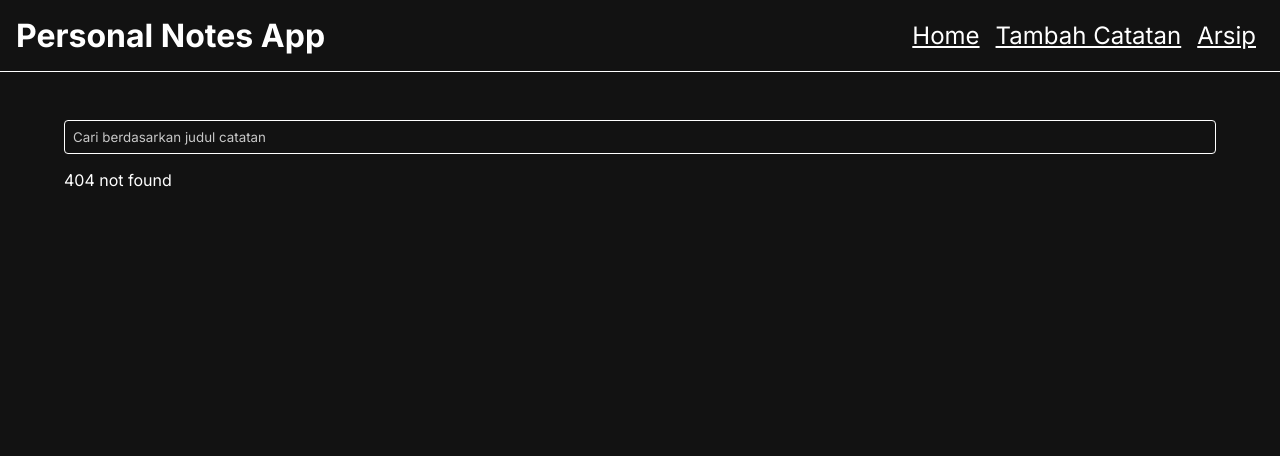
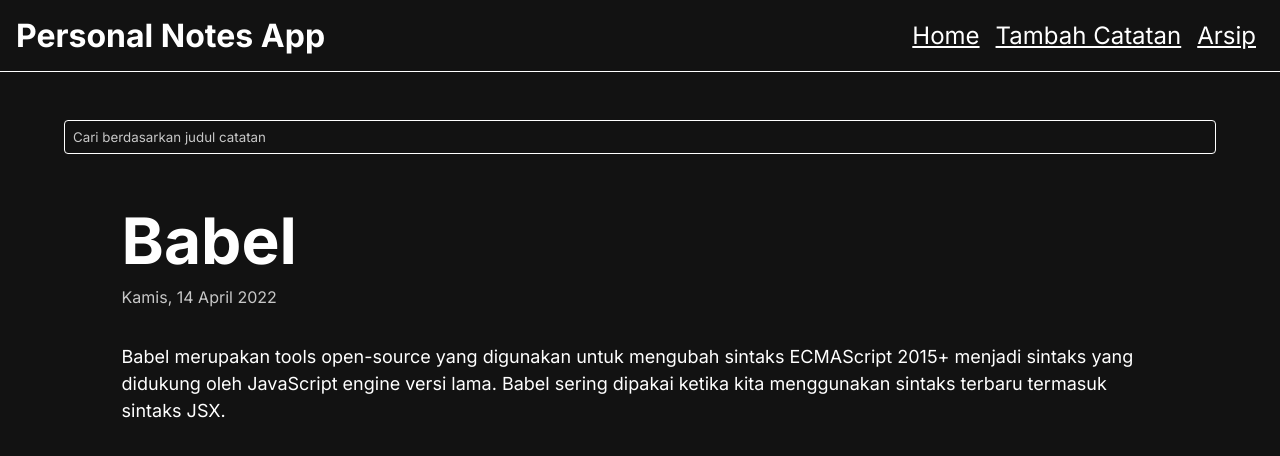
Before and after one commit to Aguuung19/personal-notes-app-starter, a React (Vite) app: page /notes/1 in a window 1280 px wide. Before the commit this address had no page. Shown: the top 456 px of the page. Built offline with nearby package versions, Linux system fonts and the light colour scheme.

Commit message:
detail note

```diff
--- a/package.json
+++ b/package.json
@@ -9,6 +9,7 @@
     "preview": "vite preview"
   },
   "dependencies": {
+    "html-react-parser": "^5.2.2",
     "prop-types": "^15.8.1",
     "react": "^18.2.0",
     "react-dom": "^18.2.0",
--- a/src/App.jsx
+++ b/src/App.jsx
@@ -4,6 +4,7 @@ import SearchBar from "./components/SearchBar";
 import HomePage from "./pages/HomePage";
 import ArchivePage from "./pages/ArchivePage";
 import AddNotePage from "./pages/AddNotePage";
+import DetailPageWrapper from "./pages/DetailPage";
 import InvalidURl from "./pages/404";
 import { Routes, Route, useSearchParams } from 'react-router-dom';
 import { getAllNotes } from "./utils/local-data";
@@ -111,6 +112,10 @@ class App extends React.Component {
               }
             />
             <Route
+              path="/notes/:id"
+              element={<DetailPageWrapper />}
+            />
+            <Route
               path="/archieved"
               element={
                 <ArchivePage
--- a/src/components/InputNoteForm.jsx
+++ b/src/components/InputNoteForm.jsx
@@ -11,7 +11,7 @@ class InputNoteForm extends React.Component {
     };
 
     this.onTitleChangeHandler = this.onTitleChangeHandler.bind(this);
-    this.onBodyChangeHandler = this.onBodyChangeHandler.bind(this);
+    this.onBodyInputHandler = this.onBodyInputHandler.bind(this);
     this.onSubmitHandler = this.onSubmitHandler.bind(this);
   }
 
@@ -19,8 +19,8 @@ class InputNoteForm extends React.Component {
     this.setState({ title: event.target.value });
   }
 
-  onBodyChangeHandler(event) {
-    this.setState({ body: event.target.value });
+  onBodyInputHandler(event) {
+    this.setState({ body: event.target.innerHTML });
   }
 
   onSubmitHandler(event) {
@@ -44,14 +44,15 @@ class InputNoteForm extends React.Component {
             onChange={this.onTitleChangeHandler}
             required
           />
-          <textarea
+          <div
             className="add-new-page__input__body"
-            placeholder="Isi Catatan"
-            value={this.state.body}
-            onChange={this.onBodyChangeHandler}
-            required
-          />
-          <button className="add-new-page__action" type="submit">Tambah</button>
+            data-placeholder="Isi Catatan"
+            contentEditable
+            onInput={this.onBodyInputHandler}
+          ></div>
+          <button className="add-new-page__action" type="submit">
+            Tambah
+          </button>
         </form>
       </section>
     );
--- a/src/components/NoteItem.jsx
+++ b/src/components/NoteItem.jsx
@@ -7,7 +7,7 @@ import ArchiveButton from "./ArchiveButton";
 function NoteItem({ title, body, createdAt, id, onDelete, archived, onArchive }) {
     return (
       <section className="note-item">
-        <NoteItemBody title={title} body={body} createdAt={createdAt} />
+        <NoteItemBody id={id} title={title} body={body} createdAt={createdAt} />
         <div className="note-item__action">
           <div className="action">
             <DeleteButton
--- a/src/components/NoteItemBody.jsx
+++ b/src/components/NoteItemBody.jsx
@@ -1,18 +1,25 @@
 import React from "react";
 import PropTypes from "prop-types";
+import { Link } from 'react-router-dom'
 import { showFormattedDate } from "../utils";
+import parser from 'html-react-parser';
 
-function NoteItemBody({ title, body, createdAt }) {
+function NoteItemBody({ id, title, body, createdAt }) {
     return (
-        <div className="note-item__content">
-            <h3 className="note-item__title">{title}</h3>
-            <p className="note-item__createdAt">{showFormattedDate(createdAt)}</p>
-            <p className="note-item__body">{body}</p>
-        </div>
+      <div className="note-item__content">
+        <h3 className="note-item__title">
+                <Link to={`/notes/${id}`}>
+            {title}
+          </Link>
+        </h3>
+        <p className="note-item__createdAt">{showFormattedDate(createdAt)}</p>
+        <div className="note-item__body">{parser(body)}</div>
+      </div>
     );
 }
 
 NoteItemBody.propTypes = {
+    id: PropTypes.number.isRequired,
     title: PropTypes.string.isRequired,
     body: PropTypes.string.isRequired,
     createdAt: PropTypes.string.isRequired,
--- /dev/null
+++ b/src/components/NoteItemDetail.jsx
@@ -0,0 +1,21 @@
+import React from "react";
+import PropTypes from "prop-types";
+import { showFormattedDate } from "../utils";
+
+function NoteItemDetail({ title, body, createdAt }) {
+    return (
+        <div className="detail-page">
+            <h2 className="detail-page__title">{title}</h2>
+            <p className="detail-page__createdAt">{showFormattedDate(createdAt)}</p>
+            <p className="detail-page__body">{ body }</p>
+      </div>
+    );
+}
+
+NoteItemDetail.propTypes = {
+     title: PropTypes.string.isRequired,
+        body: PropTypes.string.isRequired,
+        createdAt: PropTypes.string.isRequired,
+}
+
+export default NoteItemDetail;
--- /dev/null
+++ b/src/pages/DetailPage.jsx
@@ -0,0 +1,37 @@
+import React from "react";
+import { useParams } from "react-router-dom";
+import NoteItemDetail from "../components/NoteItemDetail";
+import { getNote } from "../utils/local-data";
+
+function DetailPageWrapper() {
+    const { id } = useParams();
+
+    return <DetailPage id={Number(id)} />
+}
+
+class DetailPage extends React.Component {
+    constructor(props) {
+        super(props);
+
+        this.state = {
+            note: getNote(props.id)
+        };
+    }
+
+    render() {
+
+        const { note } = this.state;
+
+        if (!note) {
+            return <p>Note is not found!</p>;
+        }
+
+        return (
+            <section>
+                <NoteItemDetail {...note} />
+          </section>
+        );
+    }
+}
+
+export default DetailPageWrapper;
```
Also changed, not shown: 1 other file (tests, documents, lock files or other folders).
